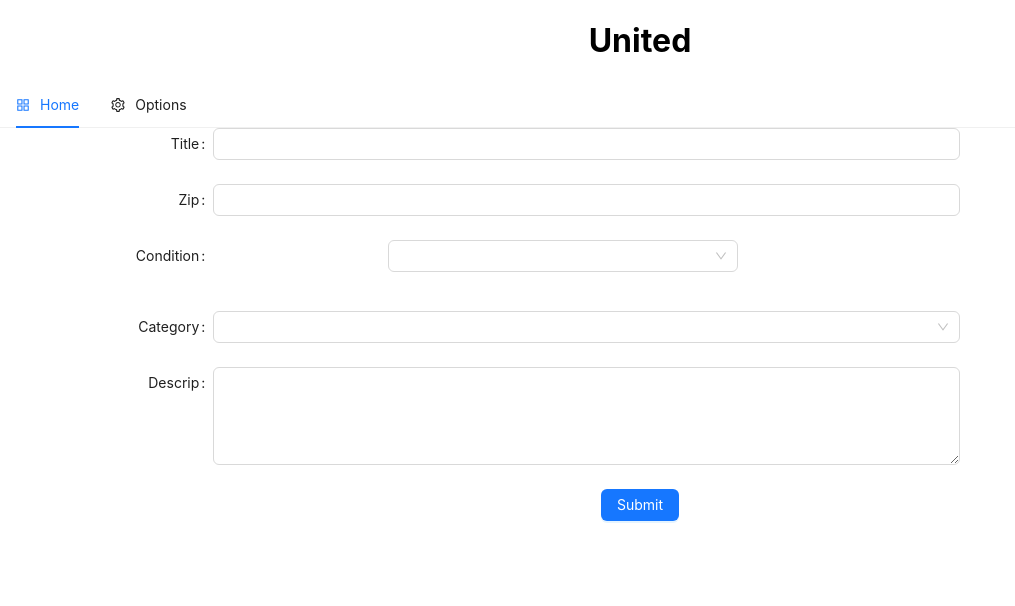
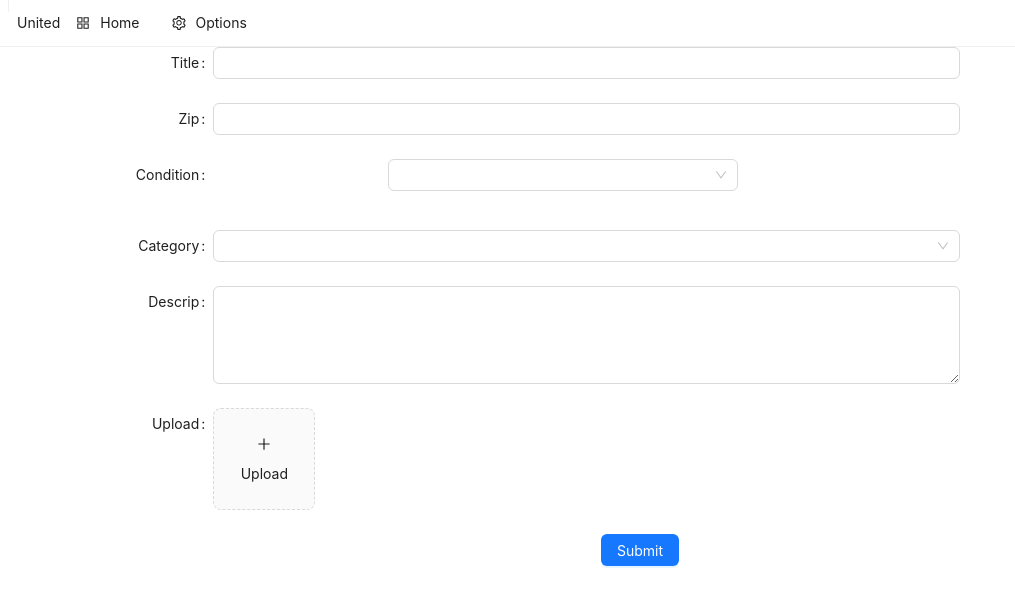
Before and after one commit to beboopr/united-front, a React (Create React App) app: page /form in a window 1280 px wide. Shown: the top 606 px of the page, without its empty margins (0-1015 px from the left). Built offline with nearby package versions, Linux system fonts and the light colour scheme.

Commit message:
add route to back home and also display all data in collection propertly

```diff
--- a/package.json
+++ b/package.json
@@ -3,6 +3,7 @@
   "version": "0.1.0",
   "private": true,
   "dependencies": {
+    "@ant-design/icons": "^4.8.0",
     "@testing-library/jest-dom": "^5.16.5",
     "@testing-library/react": "^13.4.0",
     "@testing-library/user-event": "^13.5.0",
--- a/src/App.js
+++ b/src/App.js
@@ -2,7 +2,6 @@
 import { Routes, Route, BrowserRouter } from 'react-router-dom'
 import Home from './components/Home'
 import Navbar from "./components/Navbar"
-import Header from "./components/Header";
 import Form from "./components/Form";
 import { Oneitem } from './components/Oneitem';
 import { Upload } from 'antd';
@@ -14,7 +13,6 @@ function App() {
       <>
 
       <BrowserRouter>
-      <Header />
       <Navbar />
       <Routes >
       <Route path="/home" element={<Home/>} />
--- a/src/components/Form.jsx
+++ b/src/components/Form.jsx
@@ -1,36 +1,33 @@
 // pictures goes here
-import { Form, Input, Button, Cascader,  Select } from 'antd';
-// import { PlusOutlined } from '@ant-design/icons';
-import React, { useState } from 'react';
-//import {  useNavigate } from 'react-router-dom';
+import { Form, Input, Button, Cascader, Upload, Select } from "antd";
+import { PlusOutlined } from "@ant-design/icons";
+import { useNavigate } from 'react-router-dom';
 
 const { TextArea } = Input;
 
 export default function ProductForm() {
-  const [post, setPost] = useState({});
-// const Component = () => {
-  // const [Component, setComponent] = useState();
-  const handleChange = () => {
-console.log(post)
+  const navigate = useNavigate();
+  const onFinish = (post) => {
+    console.log(post);
+    // get file from post post.files[0] ??
+    // upload file
+    // AFTER... then update post to file = undefined and imageUrl = `https://firebasestorage.googleapis.com/v0/b/united-backk.appspot.com/o/photos%2F${filename}?alt=media`
+    // THEN send fetch (below)
+
     // fetch("https://united-project-c8.web.app/items")
     fetch("http://127.0.0.1:5002/items", {
-    method: 'POST',
-    headers: { 'Content-Type' : 'application/json' },
-  body: JSON.stringify(post)
+      method: "POST",
+      headers: { "Content-Type": "application/json" },
+      body: JSON.stringify(post),
     })
       .then((response) => response.json())
       .then((data) => {
-        console.log(data)
-        setPost(data);
-        //console.log(post);
+        console.log(data);
+        console.log(post);
+        navigate('/');
       })
       .catch(alert);
   };
-  const handleForm = (e) => {
-    console.log(e.target.name)
-    console.log(e.target.value)
-    setPost({...post, [e.target.name]: e.target.value})
-  }
 
   return (
     <>
@@ -42,44 +39,40 @@ console.log(post)
           span: 14,
         }}
         layout="horizontal"
+        onFinish={onFinish}
       >
-        <Form.Item name='title' label="Title">
+        <Form.Item name="title" label="Title">
           <Input />
         </Form.Item>
         <Form.Item label="Zip">
           <Input />
         </Form.Item>
-        <Form.Item label="Condition"  name='condition' onChange={handleForm}>
-
+        <Form.Item label="Condition" name="condition">
           <Select
-
-      className='Condition'
-      style={{ width: 350,  }}
-
-
+            className="Condition"
+            style={{ width: 350 }}
             options={[
               {
-          value: 'New',
-          label: 'New',
+                value: "New",
+                label: "New",
               },
               {
-          value: 'Used',
-          label: 'Used',
+                value: "Used",
+                label: "Used",
               },
             ]}
-      >
-      </Select>
+          ></Select>
         </Form.Item>
-        <Form.Item label="Category">
+        <Form.Item label="Category" name="category">
           <Cascader
             options={[
               {
-                value: 'Home & Garden',
-                label: 'Home & Garden',
+                value: "Home & Garden",
+                label: "Home & Garden",
                 children: [
                   {
-                    value: 'Clothing, Accessories',
-                    label: 'Clothing, Accessories',
+                    value: "Clothing, Accessories",
+                    label: "Clothing, Accessories",
                   },
                 ],
               },
@@ -87,12 +80,17 @@ console.log(post)
           />
         </Form.Item>
 
-        <Form.Item label="Descrip">
+        <Form.Item name="description" label="Descrip">
           <TextArea rows={4} />
         </Form.Item>
 
-        {/* <Form.Item label="Upload" valuePropName="fileList">
-          <Upload action="/upload" listType="picture-card">
+        <Form.Item label="Upload" valuePropName="fileList">
+          <Upload
+            action="/upload"
+            listType="picture-card"
+            type="primary"
+            htmlType="submit"
+          >
             <div>
               <PlusOutlined />
               <div
@@ -104,8 +102,8 @@ console.log(post)
               </div>
             </div>
           </Upload>
-        </Form.Item> */}
-        <Button type='primary' htmlType='submit' onClick={handleChange}>
+        </Form.Item>
+        <Button type="primary" htmlType="submit">
           Submit
         </Button>
       </Form>
--- a/src/components/Header.jsx
+++ /dev/null
@@ -1,7 +0,0 @@
-export default function Header() {
-    return (
-        <header>
-        <h1 className="Header">United</h1>
-        </header>
-    )
-}
--- a/src/components/Home.jsx
+++ b/src/components/Home.jsx
@@ -1,10 +1,41 @@
-import PostList from './PostList'
+// import PostList from './PostList'
 // import { Link } from 'react-router-dom'
 
-export default function Home() {
+// export default function Home() {
+//   return (
+//     <>
+//     {/* <PostList title={'Home'} /> */}
+//       <h1>hi</h1>
+//       </>
+//   )
+// }
+
+import { useParams } from "react-router-dom"
+import { useState, useEffect } from "react";
+
+export default function Oneitem() {
+  const { id } = useParams()
+  const [post, setPost] = useState();
+  useEffect(() => {
+      // fetch("https://united-project-c8.web.app/items")
+      fetch("http://127.0.0.1:5002/items")
+        .then((response) => response.json())
+        .then((posts) => {
+          posts = posts.filter(p => p.itemsId === id)
+          setPost(posts[0]);
+          console.log(posts[0]);
+        })
+        .catch(alert);
+    }, [id]);
+
   return (
-    <><PostList title={'Home'} />
-      <h1>hi</h1>
+      <>
+      { !post ? <h1>Loading...</h1> :
+      <>
+      <h1>condition: {post.condition}</h1>
+      <h1>name: {post.name}</h1>
+      </>
+      }
       </>
   )
 }
--- a/src/components/Navbar.jsx
+++ b/src/components/Navbar.jsx
@@ -1,25 +1,27 @@
-import { AppstoreOutlined, SettingOutlined } from '@ant-design/icons';
-import React from 'react';
-import { Menu } from 'antd';
-import {Link} from 'react-router-dom'
+import { AppstoreOutlined, SettingOutlined } from "@ant-design/icons";
+import React from "react";
+import { Menu, Divider } from "antd";
+import { Link } from "react-router-dom";
 // import {Link} from 'react-router-dom';
 // import './index.css';
 // import PostList from './PostList';
 
-
-export default function App () {
-
+export default function App() {
   return (
-  <Menu mode="horizontal" defaultSelectedKeys={['mail']}>
+    <Menu mode="horizontal" defaultSelectedKeys={["mail"]}>
+      <Divider type="vertical" className="united" />
+      United
+      <Link to="/home">
         <Menu.Item key="mail" icon={<AppstoreOutlined />}>
-      <Link to='/home'/>
           Home
         </Menu.Item>
+      </Link>
       <Menu.SubMenu key="SubMenu" title="Options" icon={<SettingOutlined />}>
+        <Link to="/form">
           <Menu.Item key="two" icon={<AppstoreOutlined />}>
-        <Link to='/form'/>
             Add Post
           </Menu.Item>
+        </Link>
         <Menu.Item key="three" icon={<AppstoreOutlined />}>
           Saved
         </Menu.Item>
@@ -33,5 +35,5 @@ export default function App () {
         </Menu.ItemGroup>
       </Menu.SubMenu>
     </Menu>
-  )
-  };
+  );
+}
--- a/src/components/Oneitem.jsx
+++ b/src/components/Oneitem.jsx
@@ -9,12 +9,12 @@ export function Oneitem() {
         fetch("http://127.0.0.1:5002/items")
           .then((response) => response.json())
           .then((posts) => {
-            posts = posts.filter(p => p.itemsId == id)
+            posts = posts.filter(p => p.itemsId === id)
             setPost(posts[0]);
             console.log(posts[0]);
           })
           .catch(alert);
-      }, []);
+      }, [id]);
 
     return (
         <>
```
Also changed, not shown: src/components/Addpost.js (deleted, +0 -12 lines), 2 other files (tests, documents, lock files or other folders). Lines whose indentation alone changed are shown as unchanged.
